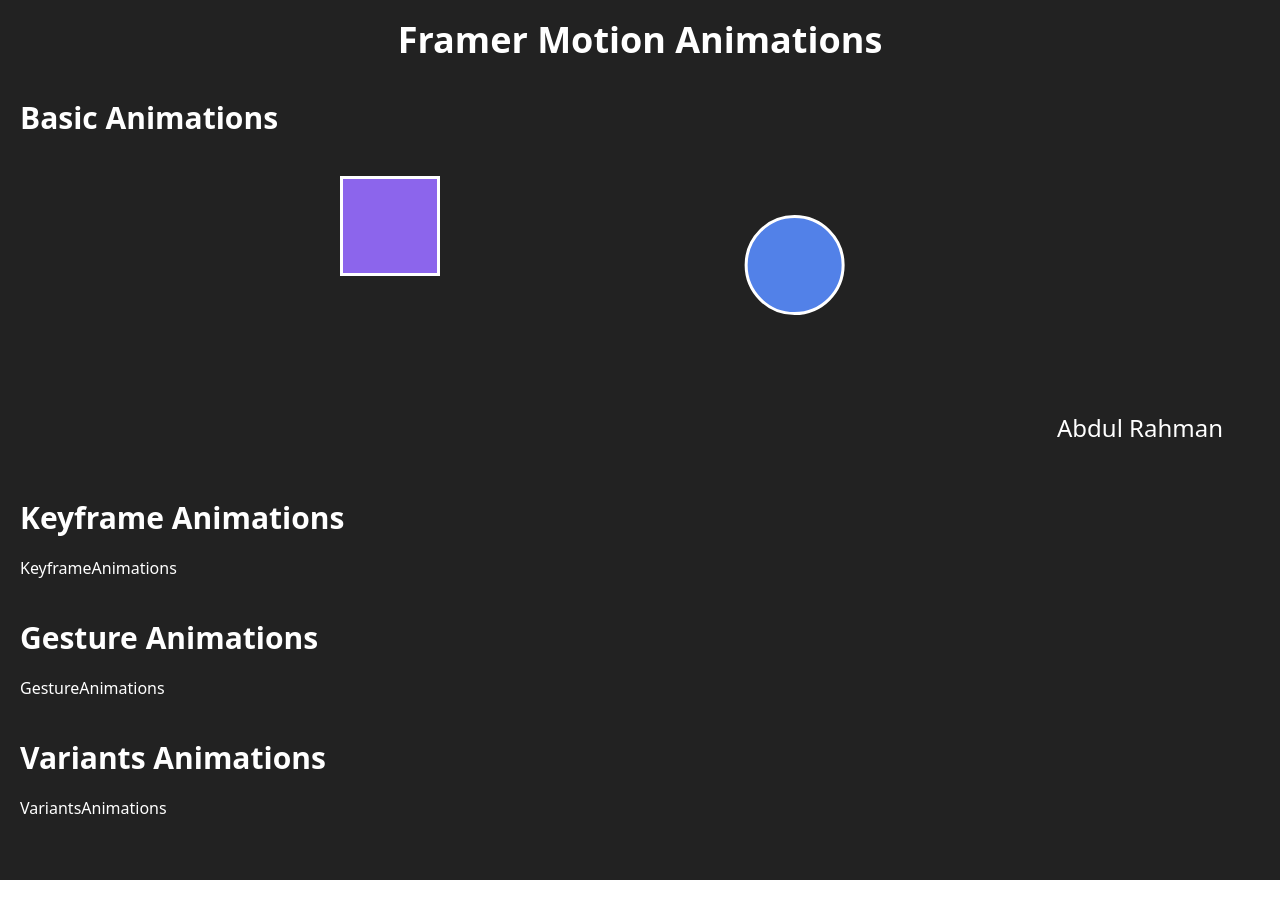
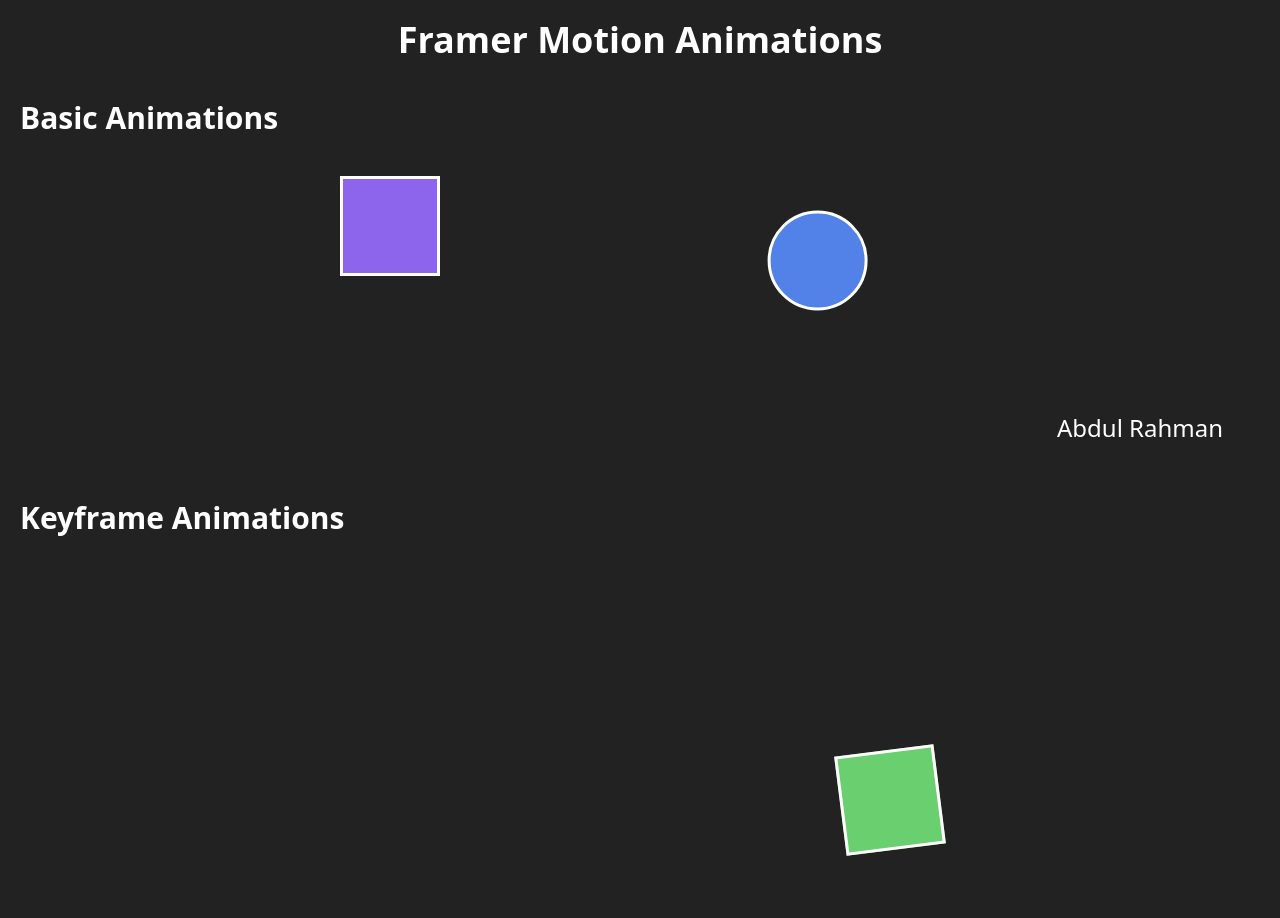
Before and after one commit to abdulrahmans0414/MotionCraft, a React (Vite) app: page / in a window 1280 px wide. Shown: the top 918 px of the page. Before the commit the page ends 880 px from the top, so only its background shows below. Built offline with nearby package versions, Linux system fonts and the light colour scheme.

Commit message:
update KeyframeAnimations component with inline styles

```diff
--- a/src/Pages/AnimationsPage.jsx
+++ b/src/Pages/AnimationsPage.jsx
@@ -16,7 +16,7 @@ function AnimationsPage() {
                 <BasicAnimations />
             </section>
 
-            <section className="mb-10">
+            <section className="mb-100">
                 <h2 className="text-white text-3xl font-semibold mb-5">Keyframe Animations</h2>
                 <KeyframeAnimations />
             </section>
--- a/src/components/Animations/KeyframeAnimations.jsx
+++ b/src/components/Animations/KeyframeAnimations.jsx
@@ -1,7 +1,34 @@
 import React from "react";
+import { motion } from "framer-motion";
 
 function KeyframeAnimations() {
-    return <div>KeyframeAnimations</div>;
+    return (
+        <div style={{ padding: "20px", textAlign: "center" }}>
+
+            {/* Box Div */}
+            <motion.div
+                style={{
+                    width: "100px",
+                    height: "100px",
+                    backgroundColor: "rgb(106, 207, 110)",
+                    border: "3px solid #fff",
+                    marginTop: "20px",
+                }}
+                initial={{ x: 0, y: 0 }}
+                animate={{
+                    x: [0, 800, 800, 0, 0], // Keyframe animation
+                    y: [0, 0, 200, 200, 0],
+                    rotate: [0, 360, 0, -360, 0],
+                }}
+                transition={{
+                    duration: 2,
+                    delay: 1,
+                    ease: [0, 0.71, 0.2, 1.01],
+                    repeat: 3,
+                }}
+            ></motion.div>
+        </div>
+    )
 }
 
 export default KeyframeAnimations;
```
